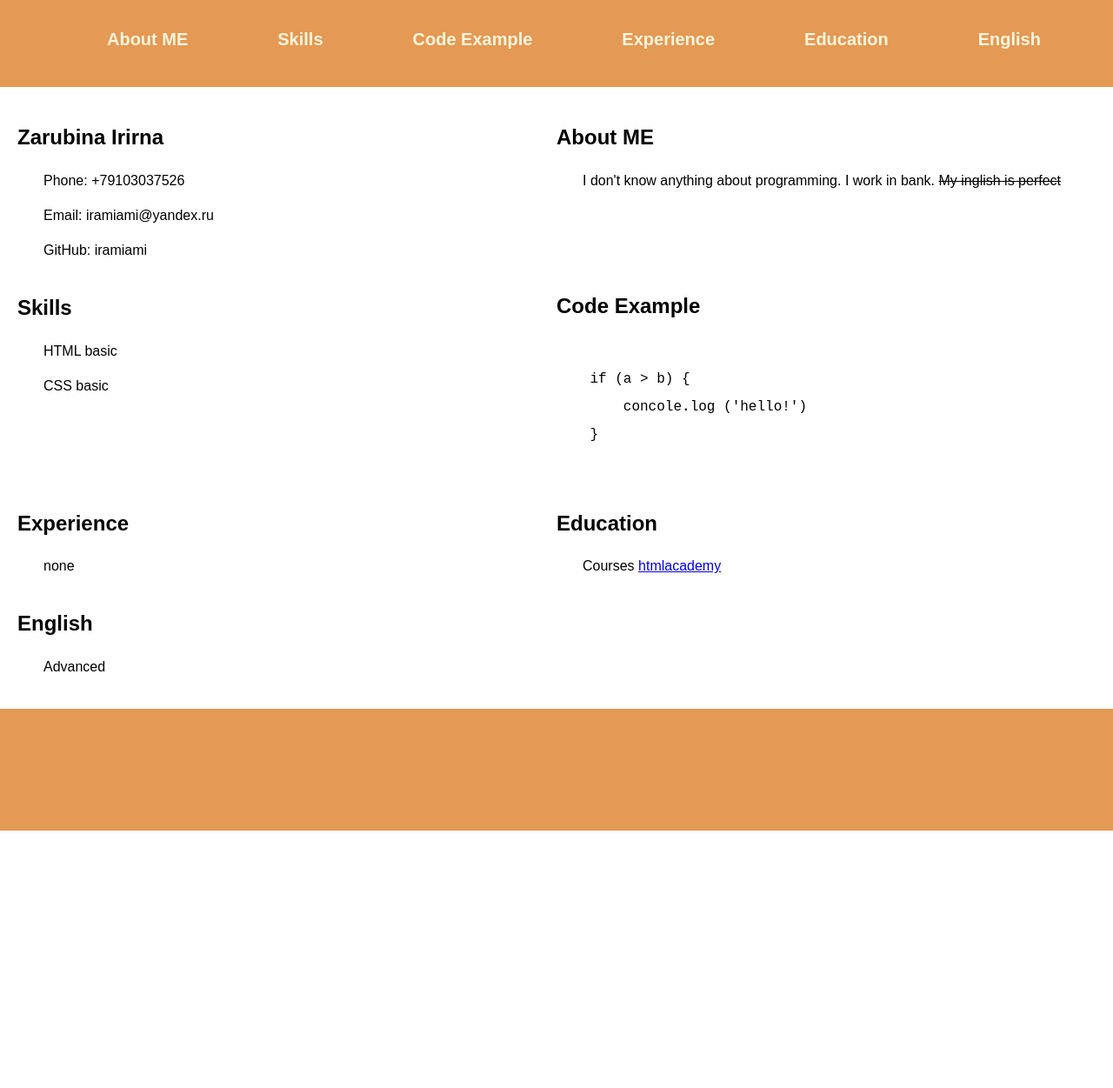
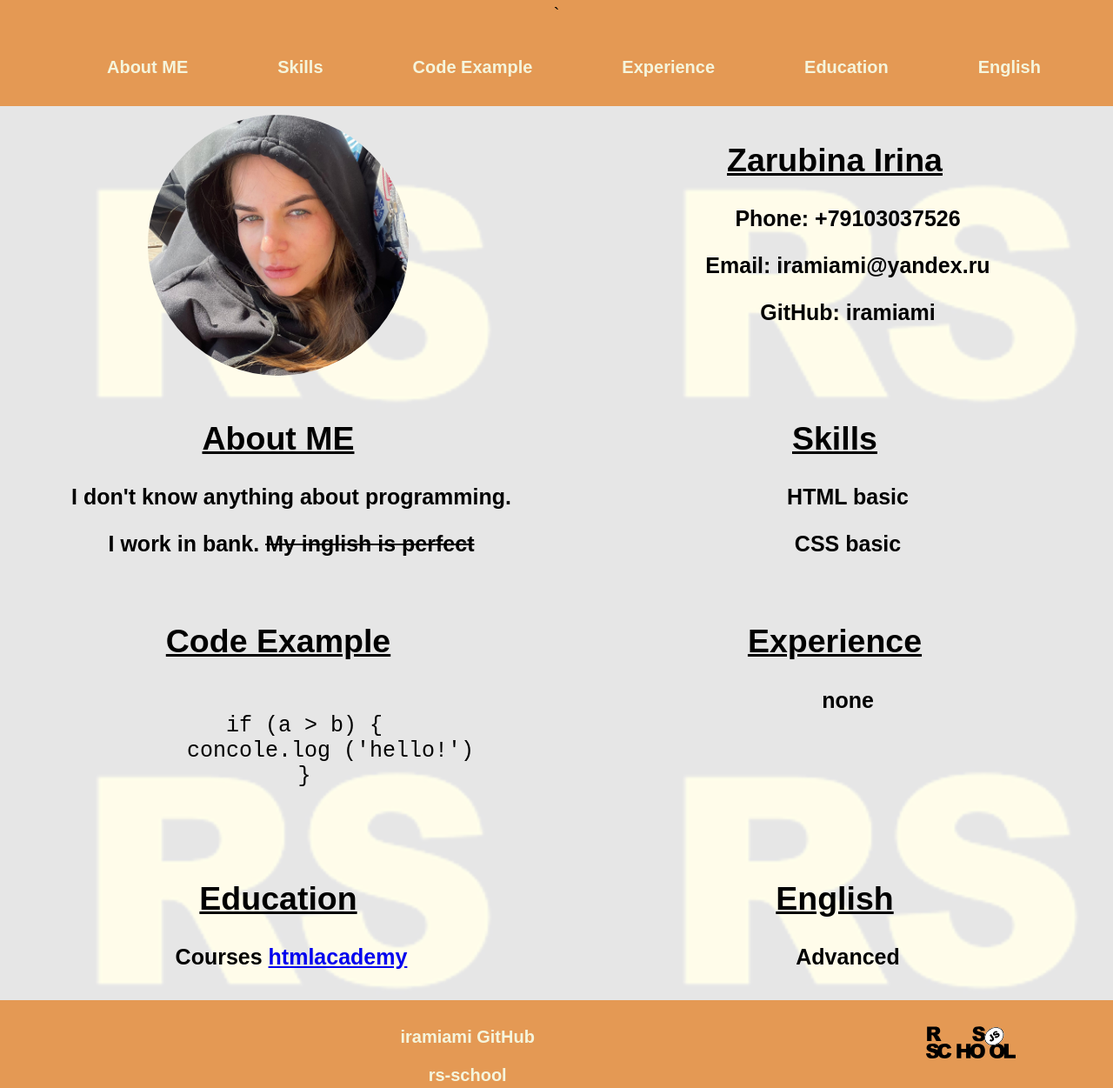
Before and after one commit to iramiami/rsschool-cv, a plain HTML site: page index.html in a window 1280 px wide. Shown: the top 1251 px of the page at 87% size. Before the commit the page ends 955 px from the top, so only its background shows below. Drawn offline with Linux system fonts and the light colour scheme; a web font is replaced by a local one.

Commit message:
feat: footer

```diff
--- a/index.html
+++ b/index.html
@@ -11,9 +11,10 @@
 <link rel="stylesheet" href="./style.css">
 <link rel="icon" href="./assets/favicon.ico">
 <body>
+
   <header class ="header">
   <div class ="container">
-  <nav class="nav">
+  <nav class="nav">`
   <ul class="nav-list">
   <li class="nav-link"> <a href="#About ME" class="text-decoration" >About ME</a>  </li>
   <li class="nav-link"> <a href="#Skills" class="text-decoration">Skills</a> </li>
@@ -29,22 +30,26 @@
 <main class ="main">
   <div class ="container main-container">
   <section class="section">
-  <h1>Zarubina Irirna </h1>
+  <img src="./assets/ira.jpg" alt="img.jpg" class="img">
+  </section>
+  <section class="section">
+  <h1 class="section-title">Zarubina Irina </h1>
   <p class ="section-item">Phone: +79103037526</p>
   <p class ="section-item">Email: iramiami@yandex.ru</p>
   <p class ="section-item">GitHub: iramiami</p>
   </section>
   <section class="section">
-  <h2 id="About ME">About ME</h2>
-  <p class ="section-item">I don't know anything about programming. I work in bank. <del>My inglish is perfect</del> </p>
+  <h2 class="section-title" id="About ME">About ME</h2>
+  <p class ="section-item ">I don't know anything about programming.</p>
+  <p class ="section-item ">I work in bank. <del>My inglish is perfect</del> </p>
   </section>
   <section class="section">
-  <h2 id="Skills">Skills</h2>
+  <h2 class="section-title" id="Skills">Skills</h2>
   <p class ="section-item">HTML basic</p>
   <p class ="section-item">CSS basic</p>
   </section class="section">
-  <section>
-  <h2 id="Code Example<">Code Example</h2>
+  <section class="section">
+  <h2 class="section-title" id="Code Example">Code Example</h2>
   <pre> <code>
     if (a > b) {
         concole.log ('hello!')
@@ -52,19 +57,29 @@
   </code></pre>
   </section>
   <section class="section">
-  <h2 id="Experience">Experience</h2>
+  <h2 class="section-title" id="Experience">Experience</h2>
   <p class ="section-item">none</p></section>
   <section class="section">
-  <h2 id="Education">Education</h2>
+  <h2 class="section-title" id="Education">Education</h2>
   <p class ="section-item">Courses <a href="https://htmlacademy.ru/study">htmlacademy</a> </p></section>
   <section class="section">
-  <h2 id="English">English</h2>
+  <h2 class="section-title" id="English">English</h2>
   <p class ="section-item">Advanced</p></section>
   </div>
   </main>
-  <footer class ="footer">
-  <div class ="container">
+  <footer class ="footer main-container">
+  <div class ="container ">
+  <section>
+  <p><a href="https://github.com/iramiami" class="text-decoration">iramiami GitHub</a></p>
+  <p><a href="https://rs.school/js/" class="text-decoration">rs-school</a></p>
+  </section>
+  <p>2022</p>
   </div>
+  <section>
+  <img src=".\assets\rs_school_js.svg" alt="rs_school_js.svg" width="50%" height="50%">
+
+  </section>
+
   </footer>
 </body>
 </html>
--- a/style.css
+++ b/style.css
@@ -10,26 +10,36 @@ body {
   display: flex;
   flex-direction: column;
   justify-content: space-between;
-  }
+  background-image: url(./assets/img2.png);
+
+        }
 
 * {
   box-sizing: border-box;
   }
   .header {
   background-color: #e49954;
-  }
+    }
   .main {
   margin-bottom: auto;
+  background-color: rgba(255, 255, 255, 0.9);
+
+
   }
   .footer {
   background-color: #e49954;
-  padding: 30px;
+  padding: 10px;
+  line-height: 1.2;
   }
 
   .container {
   max-width: 1440px;
   margin: 0 auto;
   min-height: 80px;
+  font-size: 20px;
+  text-align: center;
+
+
   }
   .nav {
   display: block;
@@ -56,12 +66,31 @@ body {
   .main-container {
   display: flex;
   flex-wrap: wrap;
-  padding: 20;
+
   }
   .section {
   width: 50%;
-  line-height: 1.5;
+  line-height:normal;
+  padding: 10;
+  border: 2px;
+  border-color: rgba(214, 144, 78, 0.897);
+  font-size: 25px;
+
+
   }
   .section-item {
   padding-left: 30px;
+  font-weight: bold;
+
+    }
+  .img {
+  width: 300;
+  height: 300;
+  border-radius: 50%;
+  display: block;
+  margin: 0 auto;
+
   }
+  .section-title{
+  text-decoration:underline;
+  }
```
Also changed, not shown: assets/img2.png (added), assets/rs_school_js.svg (added).
